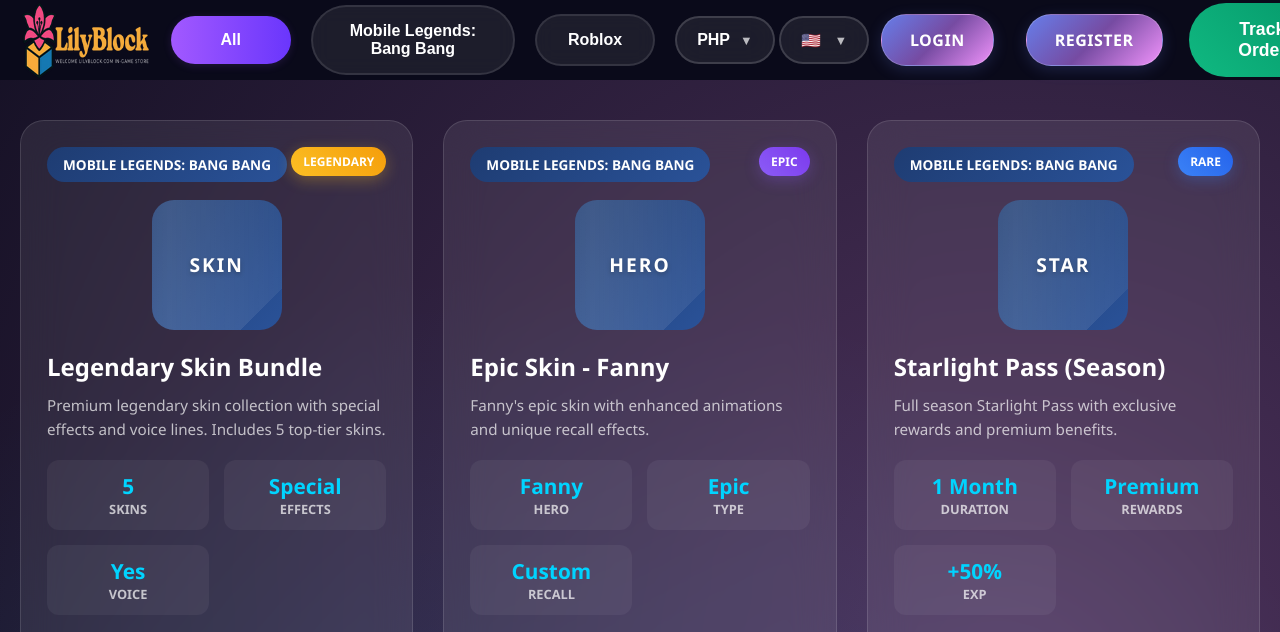
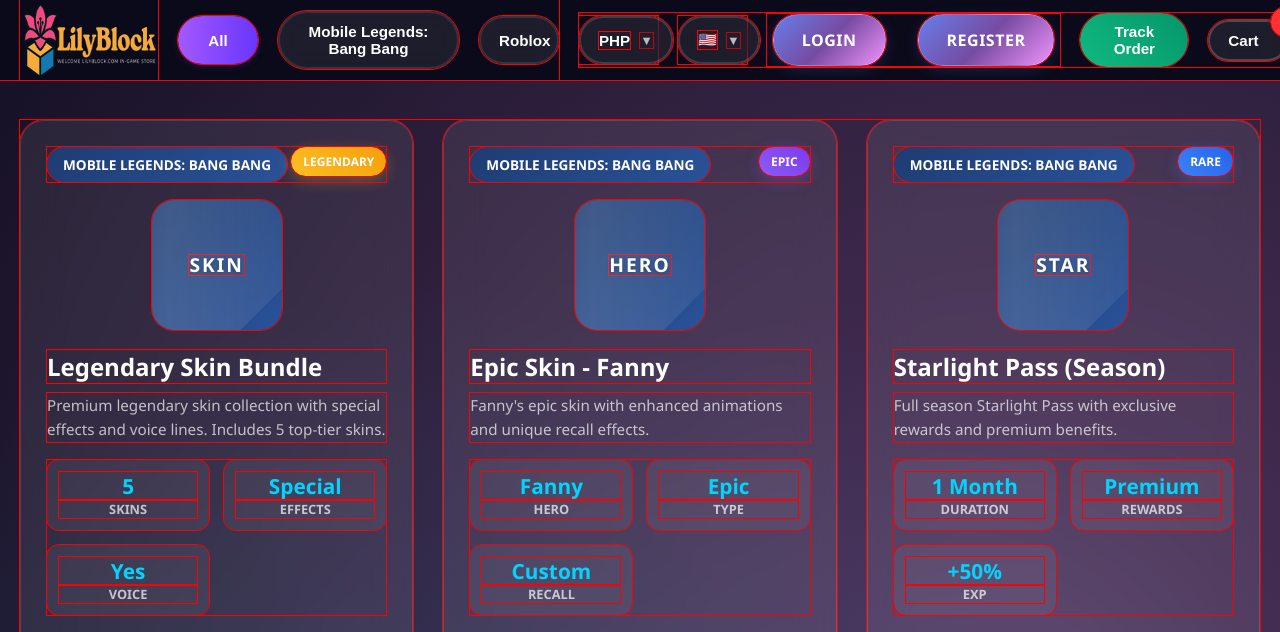
Before and after one commit to dibelElyrian/ecommercetest, a website: page index.html in a window 1280 px wide. Shown: the top 632 px of the page. Drawn offline with Linux system fonts and the light colour scheme; no server answers.

Commit message:
Update UI styles and ignore temporary files
* 🗂️ Added `TODO! (based sa ai).txt` to .gitignore to keep the repository clean.
* 🎨 Changed element outlines for better visibility in main.css.
* 📦 Prevented content overflow in the container for a cleaner layout.
* ✨ Enhanced hover effects for language options to improve user interaction.
* 🔘 Introduced consistent styles for new button classes to streamline the user experience.

```diff
--- a/assets/css/main.css
+++ b/assets/css/main.css
@@ -3,7 +3,7 @@
     margin: 0;
     padding: 0;
     box-sizing: border-box;
-/*    border: 1px solid red;*/
+    outline: 1px solid red;
 }
 
 :root {
@@ -33,6 +33,7 @@
     max-width: 1800px;
     margin: 20px auto;
     padding: 20px;
+    overflow: hidden;
 }
 
 .nav-bar .headerimg {
@@ -2793,3 +2794,12 @@
 .language-option:hover {
     background: #333;
 }
+.filter-btn,
+.currency-button,
+.account-btn,
+.track-order-btn,
+.cart-button {
+    padding: 10px 18px;
+    font-size: 0.95rem;
+    min-width: 80px;
+}
```
Also changed, not shown: 1 other file.
